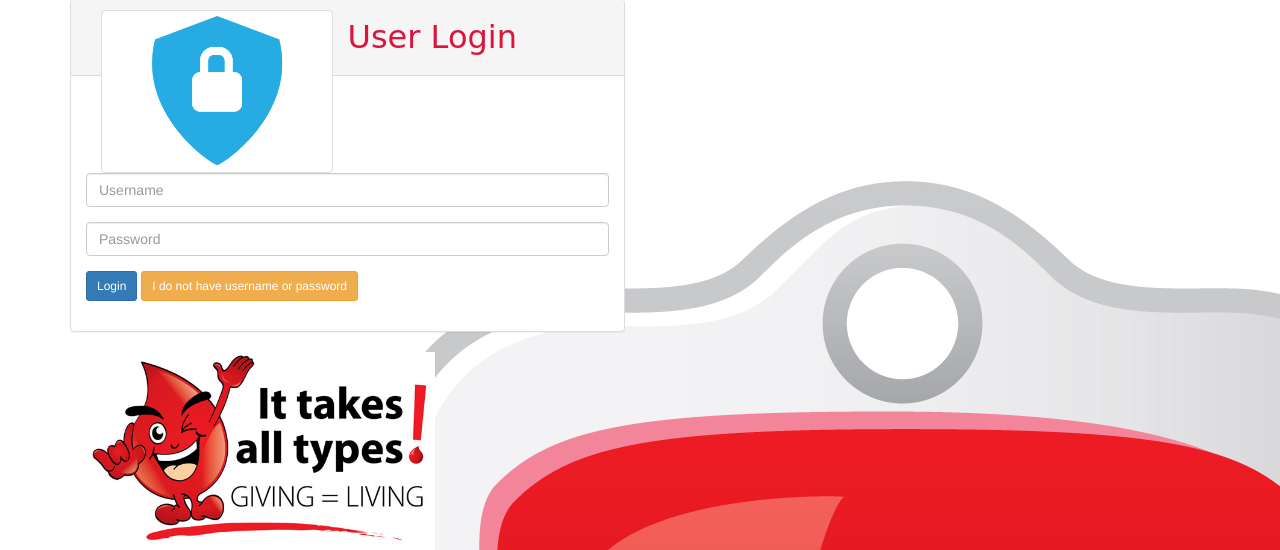
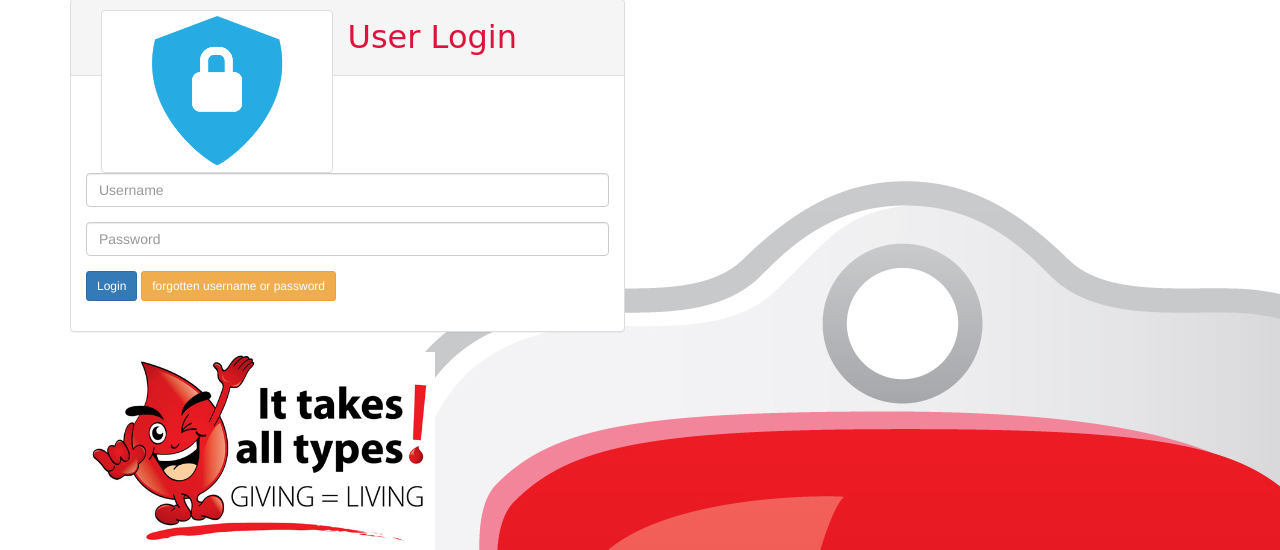
Before and after one commit to Owusu-Piadu/Webstack---Portfolio-Project, a PHP site: page /BDManagement/ in a window 1280 px wide. Shown: the part 50-600 px from the top of the page. Run offline with PHP 8.4, Linux system fonts and the light colour scheme; some web fonts are replaced.

Commit message:
new commit

```diff
--- a/index.php
+++ b/index.php
@@ -42,7 +42,7 @@ include 'layout/_header.php';
                     </div>
                     <div class="form-group loginBtn">
                         <button type="submit" name="loginBtn" class="btn btn-primary btn-sm">Login</button>
-                        <a href="users/" class="btn btn-sm btn-warning">I do not have username or password</a>
+                        <a href="users/" class="btn btn-sm btn-warning">forgotten username or password</a>
                     </div>
                 </form>
             </div>
```
